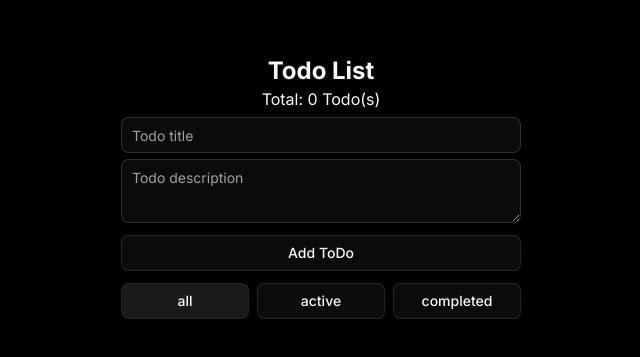
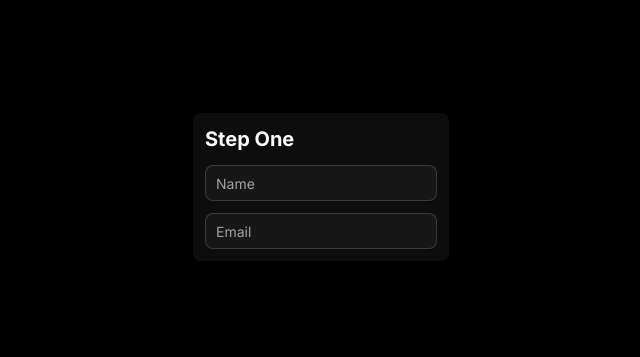
Before and after one commit to DenisDK/Zustand-mini-task, a Next.js app: page / in a window 1280 px wide. Shown: the part 213-570 px from the top of the page, without its empty margins (319-959 px from the left). Built offline with nearby package versions, Linux system fonts and the light colour scheme.

Commit message:
multiStepForm stepOne

```diff
--- a/app/page.tsx
+++ b/app/page.tsx
@@ -1,8 +1,9 @@
 // import { Counter } from "@/modules/counter";
 // import { ShoppingCart } from "@/modules/shoppingCart";
 // import { Wishlist } from "@/modules/wishlist";
+// import { ToDo } from "@/modules/to-do";
 
-import { ToDo } from "@/modules/to-do";
+import { MultiStep } from "@/modules/multiStepForm";
 
 export default function Home() {
   return (
@@ -11,7 +12,8 @@ export default function Home() {
         {/* <Counter /> */}
         {/* <ShoppingCart /> */}
         {/* <Wishlist /> */}
-        <ToDo />
+        {/* <ToDo /> */}
+        <MultiStep />
       </main>
     </div>
   );
--- /dev/null
+++ b/modules/multiStepForm/components/MultiStep.tsx
@@ -0,0 +1,12 @@
+import React from "react";
+import StepOne from "./StepOne";
+
+const MultiStep = () => {
+  return (
+    <div>
+      <StepOne />
+    </div>
+  );
+};
+
+export default MultiStep;
--- /dev/null
+++ b/modules/multiStepForm/components/StepOne.tsx
@@ -0,0 +1,29 @@
+"use client";
+
+import { Input } from "@/components/ui/input";
+import { useMultiStepFormStore } from "../store/multiStepForm.store";
+
+const StepOne = () => {
+  const formData = useMultiStepFormStore((state) => state.formData);
+  const updateFormData = useMultiStepFormStore((state) => state.updateFormData);
+
+  return (
+    <div className="flex flex-col gap-3 bg-white/5 rounded-md p-3">
+      <h3 className="text-xl font-bold">Step One</h3>
+      <Input
+        value={formData.name}
+        onChange={(event) => updateFormData({ name: event.target.value })}
+        placeholder="Name"
+      />
+
+      <Input
+        value={formData.email}
+        onChange={(event) => updateFormData({ email: event.target.value })}
+        placeholder="Email"
+        type="email"
+      />
+    </div>
+  );
+};
+
+export default StepOne;
--- /dev/null
+++ b/modules/multiStepForm/index.ts
@@ -0,0 +1,4 @@
+import MultiStep from "./components/MultiStep";
+import StepOne from "./components/StepOne";
+
+export { MultiStep, StepOne };
--- /dev/null
+++ b/modules/multiStepForm/store/multiStepForm.store.ts
@@ -0,0 +1,22 @@
+import { create } from "zustand";
+import type { MultiStepFormStore } from "../types/multiStepForm.types";
+
+export const useMultiStepFormStore = create<MultiStepFormStore>((set) => ({
+  formData: {
+    name: "",
+    email: "",
+    age: "",
+    occupation: "",
+  },
+
+  currentStep: 1,
+
+  updateFormData: (data) => {
+    set((state) => ({
+      formData: {
+        ...state.formData,
+        ...data,
+      },
+    }));
+  },
+}));
```
Also changed, not shown: modules/multiStepForm/types/multiStepForm.types.ts (added, +16 -0 lines).
